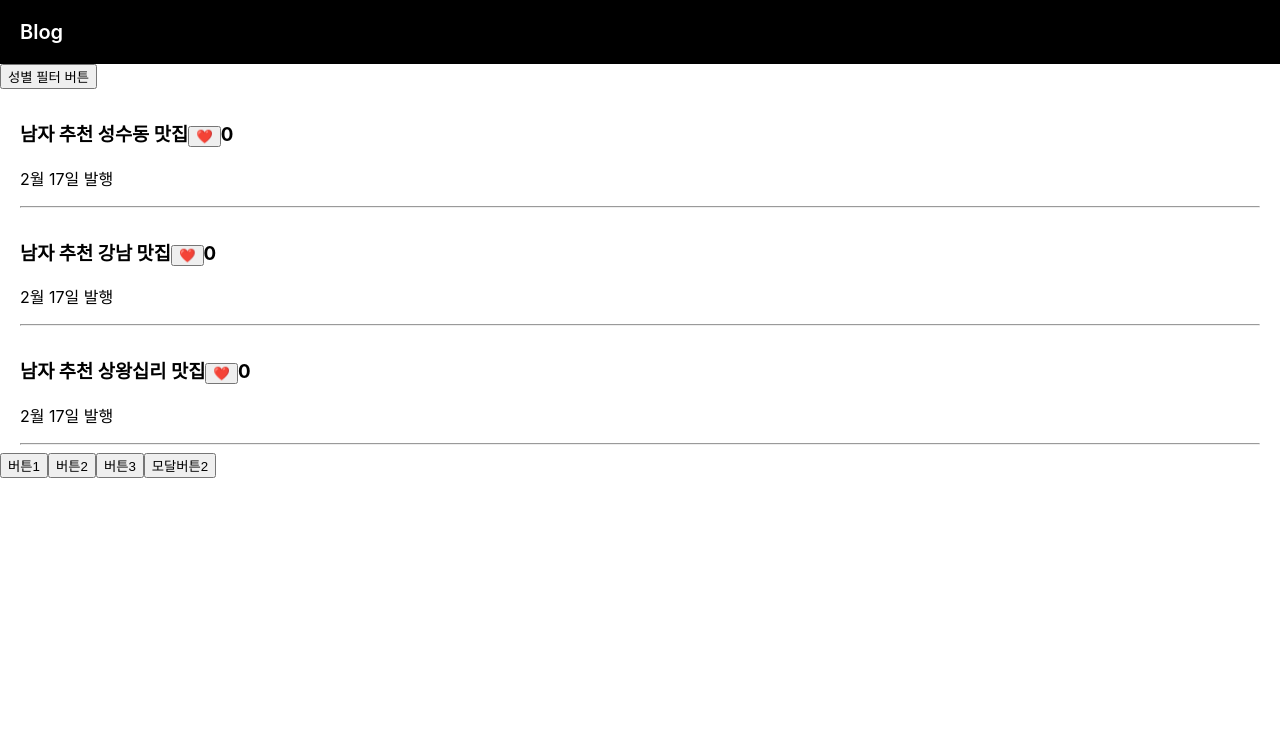
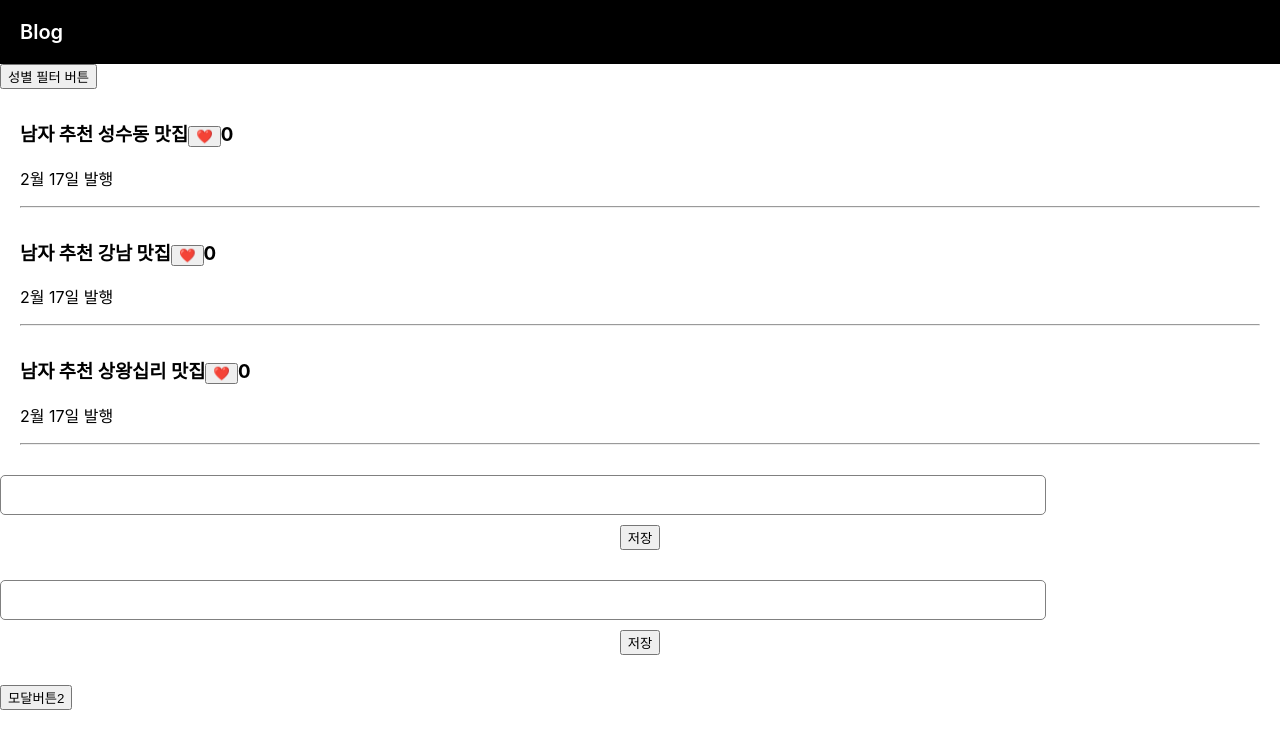
Before and after one commit to swoosh0723/egg, a React (Create React App) app: page / in a window 1280 px wide. Shown: the top 748 px of the page. Built offline with nearby package versions, Linux system fonts and the light colour scheme.

Commit message:
[STUDY-20210207-2] 예제, 블로글 발행하기

```diff
--- a/src/App.css
+++ b/src/App.css
@@ -21,3 +21,19 @@
   background : #eee;
   text-align: center;;
 }
+
+.publish {
+  margin: 30px auto;
+}
+.publish input {
+  padding : 10px;
+  font-size : 16px;
+  border-radius : 5px;
+  width : 80%;
+  border : 1px solid grey;
+}
+.publish button {
+  display : block;
+  margin : auto;
+  margin-top : 10px;
+}
--- a/src/App.js
+++ b/src/App.js
@@ -14,7 +14,7 @@ function App() {
 
   let [modal, modalChange] = useState(false);
   let [titleNumber, titleNumberChange] = useState(0);
-  let [contents, contentsChage] = useState('');
+  let [contents, contentsChange] = useState('');
 
   // react 반복문
   function testUI() {
@@ -111,17 +111,59 @@ function App() {
         })
       }
 
+      <div className="publish">
+        <input
+          onChange={(e) => { contentsChange(e.target.value) }}
+        />
+        <button
+          type="button"
+          onClick={() => {
+            let arrayCopy = [...title];
+            arrayCopy.unshift(contents);
+            titleChange(arrayCopy)
+          }}
+        >
+          저장
+        </button>
+      </div>
+
+      <div className="publish">
+        <input
+          onChange={(e) => { contentsChange(e.target.value) }}
+        />
+        <button
+
+          onClick={() => {
+            let arrayChange = [...title];
+            arrayChange.unshift(contents);
+            titleChange(arrayChange);
+          }}
+        >
+          저장
+        </button>
+      </div>
+
+
+      {/* unshift 배열앞에 추가하는 문법 */}
+      {/*
+      - input된 value 변수로 만들고
+      - 저장버튼을 누르면 그 변수를 어디에 추가해야함
+      */}
+
       {/* {contents}
       <br />
       <input
-        onChange={(e) => { contentsChage(e.target.value) }}
+        onChange={(e) => { contentsChange(e.target.value) }}
       /> */}
 
       {/* onChange, onInput 두개 있음 */}
 
+
+      {/*
       <button onClick={() => { titleNumberChange(0) }}>버튼1</button>
       <button onClick={() => { titleNumberChange(1) }}>버튼2</button>
       <button onClick={() => { titleNumberChange(2) }}>버튼3</button>
+      */}
 
       <button
         onClick={() => { modalChange(!modal) }}
```
